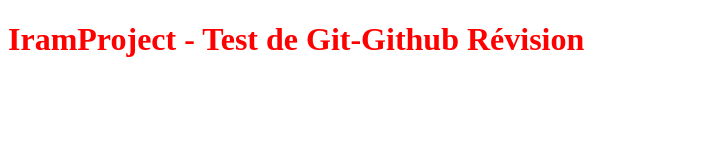
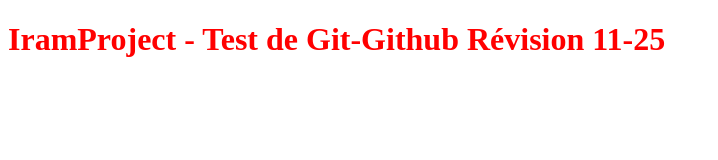
Before and after one commit to DieuIramPS/IramProject, a plain HTML site: page index.html in a window 1280 px wide. Shown: the whole page, without its empty margins (0-718 px from the left). Drawn offline with Linux system fonts and the light colour scheme.

Commit message:
Update header text in index.html

```diff
--- a/index.html
+++ b/index.html
@@ -5,6 +5,6 @@
    <link rel="stylesheet" type="text/css" href="styles.css">
 </head>
 <body>
-   <h1>IramProject - Test de Git-Github Révision</h1>
+   <h1>IramProject - Test de Git-Github Révision 11-25</h1>
 </body>
 </html>
```
